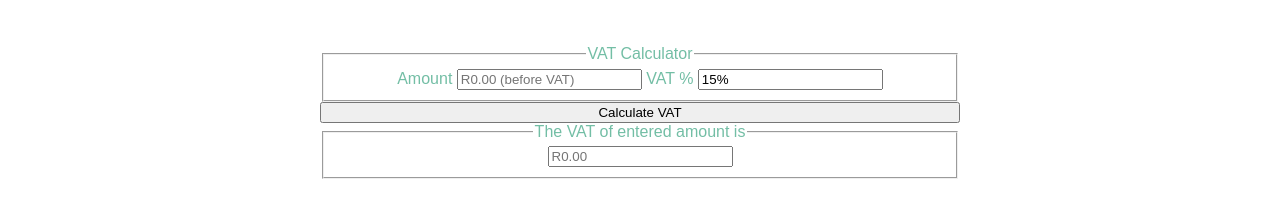
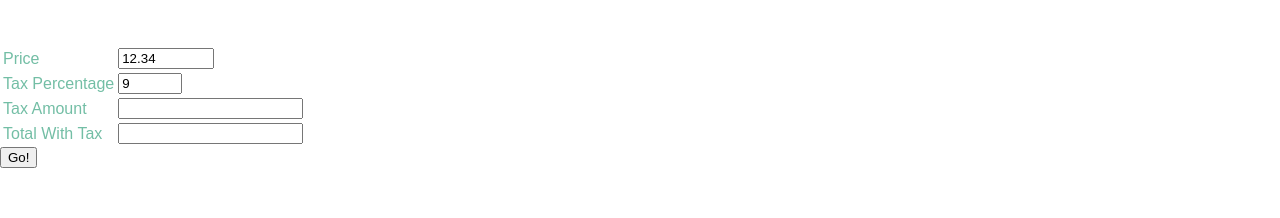
Before and after one commit to Willemu/inputcalculations, a plain HTML site: page functions/vat.html in a window 1280 px wide. Shown: the part 84-302 px from the top of the page. Drawn offline with Linux system fonts and the light colour scheme.

Commit message:
VAT calc reworked

```diff
--- a/functions/vat.html
+++ b/functions/vat.html
@@ -16,45 +16,74 @@
             VAT Calculator
         </h1>
 
-        <div id="app">
-            <fieldset>
-                <legend title="amount">VAT Calculator</legend>
-              <label for="amount">Amount</label>
-              <input type="text" id="amountEnterred" name="amount" placeholder="R0.00 (before VAT)" value="" />
-              <label for="amount">VAT %</label>
-              <input type="text" id="vat" name="vat" value="15%" />
-            </fieldset>
-            <input type="submit" value="Calculate VAT" />
-            <fieldset>
-              <legend>The VAT of entered amount is</legend>
-              <!-- The result needs to be output into the value below -->
-              <input type="text" id="result" name="result" placeholder="R0.00" value="" />
-            </fieldset>
-        </div>
+        <form onsubmit="return tcalc();">
+            <table>
+              <!-- (A) ITEM PRICE -->
+              <tr>
+                <td>Price</td>
+                <td>
+                  <input type="number" min="0" max="9999" step="0.01"
+                         id="taxprice" required value="12.34"/>
+                </td>
+              </tr>
+
+
+              <!-- (B) TAX PERCENTAGE -->
+              <tr>
+                <td>Tax Percentage</td>
+                <td>
+                  <input type="number" min="1" max="100" step="1"
+                         id="taxperc" required value="9"/>
+                </td>
+              </tr>
+
+              <!-- (C) TAXABLE AMOUNT -->
+              <tr>
+                <td>Tax Amount</td>
+                <td>
+                  <input type="text" readonly id="taxamt"/>
+                </td>
+              </tr>
+
+              <!-- (D) TOTAL WITH TAX -->
+              <tr>
+                <td>Total With Tax</td>
+                <td>
+                  <input type="text" readonly id="taxgrand"/>
+                </td>
+              </tr>
+            </table>
+
+            <!-- (E) GO! -->
+            <input type="submit" value="Go!"/>
+          </form>
 
         <!-- Start of Script -->
         <script>
+            function tcalc () {
+              // (A) ITEM PRICE + TAX PERCENTAGE
+              let price = document.getElementById("taxprice").value,
+                  percent = document.getElementById("taxperc").value;
+              price = parseFloat(price);
+              percent = parseFloat(percent);
 
-            // VAT constant:
-            const vat = 15;
-            console.log(vat);
+              // (B) CALCULATE TAX AMOUNT
+              let tax = (price / 100) * percent,
+                  grand = price * ((100 + percent) / 100);
 
-            // Get user input and save to variable
-            let amountEnterred;
-            console.log(amountEnterred);
+              // (C) ROUND OFF
+                let roundoff = function (amount, places) {
+                let ea = "e" + places,
+                eb = "e-" + places;
+                return Number(Math.round(amount + eN) + eb);
+              };
 
-            // Perform calculation here
-            let vatAmount = (amountEnterred * vat);
-
-              console.log(vatAmount);
-
-            // save result of calculation to answer variable.
-            let result = vatAmount
-
-            // log VAT out to consol, DOM, or alert
-            console.log("The VAT of entered amount is " + result);
-
-        </script>
+              // (D) SET CALCULATED VALUES TO HTML FIELDS
+              document.getElementById("taxamt").value = tax;
+              document.getElementById("taxgrand").value = grand;
+              return false;
+            }
+            </script>
         <!-- End of Script -->
 
     </body>
```
Also changed, not shown: index.html (+1 -1 lines).
